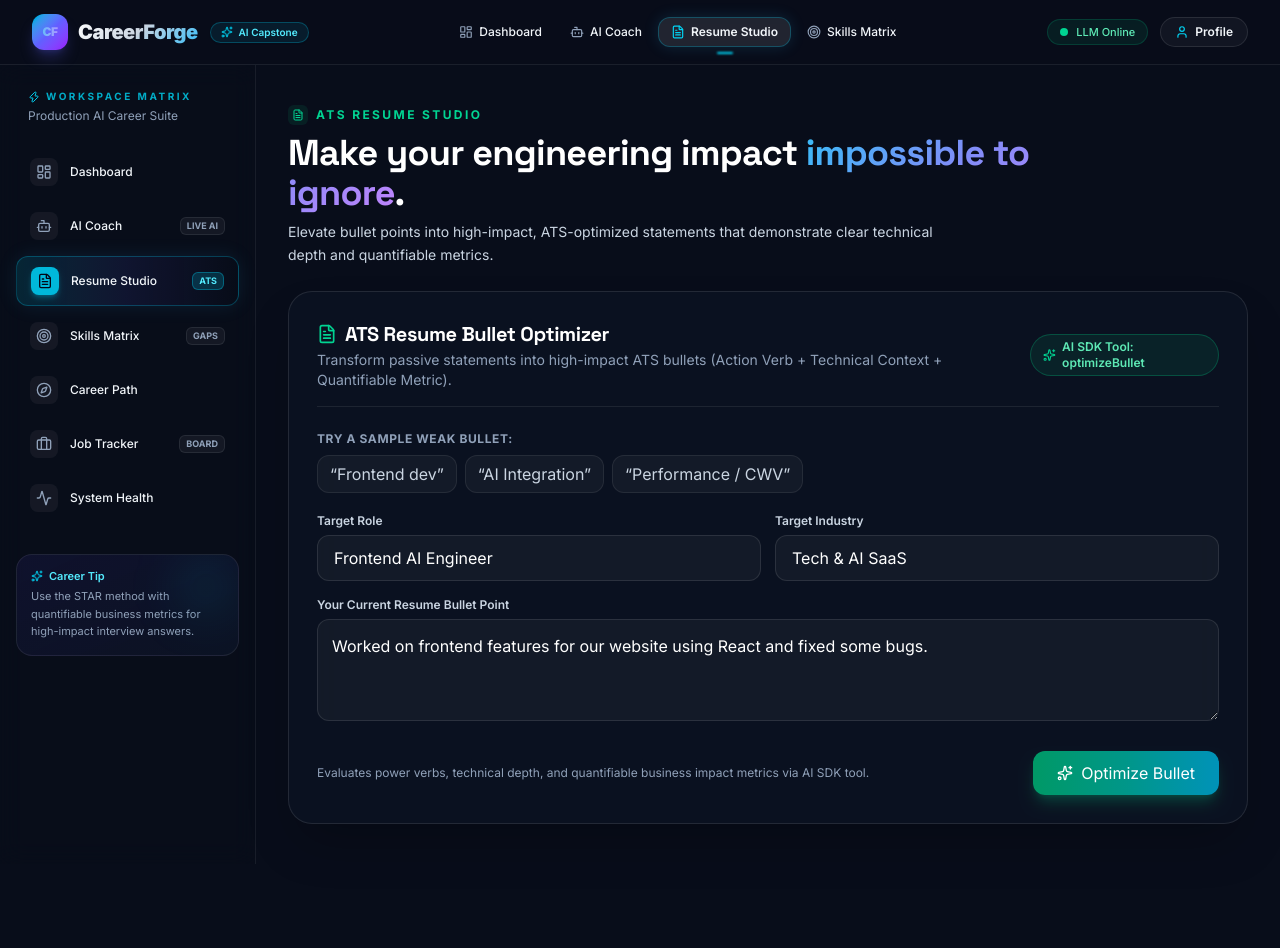
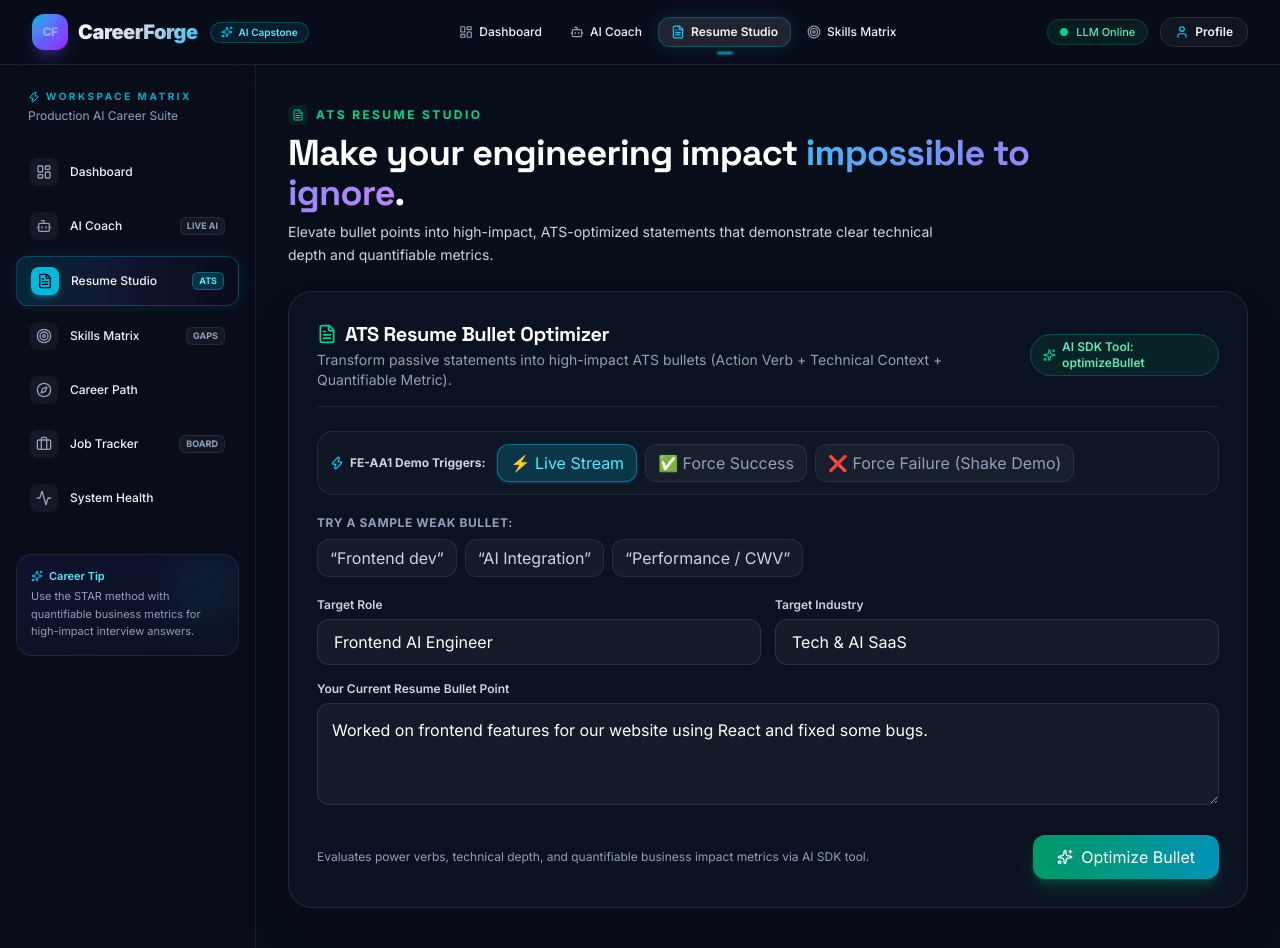
Before and after one commit to Saadiqpr/CareerForge, a Next.js app: page /resume in a window 1280 px wide. Before the commit the page ends 864 px from the top, so only its background shows below. Built offline with nearby package versions, Linux system fonts and the light colour scheme.

Commit message:
feat(resume): add FE-AA1 reviewer demo trigger controls for success and failure states

```diff
--- a/src/components/resume/ResumeOptimizer.tsx
+++ b/src/components/resume/ResumeOptimizer.tsx
@@ -45,16 +45,17 @@ export default function ResumeOptimizer() {
   const [targetRole, setTargetRole] = useState<string>("Frontend AI Engineer");
   const [industry, setIndustry] = useState<string>("Tech & AI SaaS");
 
-  // FE-07 Tool Lifecycle State Management
+  // FE-07 & FE-AA1 Tool Lifecycle & Demo Mode State Management
   const [toolState, setToolState] = useState<ToolLifecycleState>("idle");
   const [toolArgs, setToolArgs] = useState<ToolArgs | null>(null);
   const [result, setResult] = useState<OptimizedResult | null>(null);
   const [error, setError] = useState<string | null>(null);
   const [copied, setCopied] = useState<boolean>(false);
+  const [demoMode, setDemoMode] = useState<"normal" | "force-success" | "force-error">("normal");
 
   const isLoading = toolState === "input-streaming" || toolState === "input-available";
 
-  const handleOptimize = async (e?: React.FormEvent) => {
+  const handleOptimize = async (e?: React.FormEvent, forceSimulateError?: boolean) => {
     if (e) e.preventDefault();
     if (!bullet.trim()) return;
 
@@ -63,8 +64,11 @@ export default function ResumeOptimizer() {
     setToolState("input-streaming");
     setToolArgs({ bullet: bullet.trim().slice(0, Math.ceil(bullet.length / 2)), targetRole, industry });
 
+    const shouldError = forceSimulateError !== undefined ? forceSimulateError : demoMode === "force-error";
+    const endpoint = shouldError ? "/api/resume-optimize?simulateError=true" : "/api/resume-optimize";
+
     try {
-      const res = await fetch("/api/resume-optimize", {
+      const res = await fetch(endpoint, {
         method: "POST",
         headers: { "Content-Type": "application/json" },
         body: JSON.stringify({ bullet: bullet.trim(), targetRole, industry }),
@@ -148,6 +152,50 @@ export default function ResumeOptimizer() {
             <Sparkles className="h-3.5 w-3.5 text-emerald-400" />
             <span>AI SDK Tool: optimizeBullet</span>
           </span>
+        </div>
+
+        {/* FE-AA1 Reviewer Demo Trigger Controls */}
+        <div className="flex flex-wrap items-center gap-2 mb-5 p-3 rounded-2xl border border-white/[0.08] bg-white/[0.02]">
+          <span className="text-xs font-bold text-slate-300 flex items-center gap-1.5 mr-1">
+            <Zap className="h-3.5 w-3.5 text-cyan-400" />
+            <span>FE-AA1 Demo Triggers:</span>
+          </span>
+          <button
+            type="button"
+            onClick={() => setDemoMode("normal")}
+            className={`rounded-xl px-3 py-1.5 text-xs font-medium transition-all ${
+              demoMode === "normal"
+                ? "bg-cyan-500/20 border border-cyan-500/50 text-cyan-300 font-semibold shadow-sm shadow-cyan-500/20"
+                : "bg-white/[0.04] border border-white/[0.08] text-slate-400 hover:text-slate-200"
+            }`}
+          >
+            ⚡ Live Stream
+          </button>
+          <button
+            type="button"
+            onClick={() => setDemoMode("force-success")}
+            className={`rounded-xl px-3 py-1.5 text-xs font-medium transition-all ${
+              demoMode === "force-success"
+                ? "bg-emerald-500/20 border border-emerald-500/50 text-emerald-300 font-semibold shadow-sm shadow-emerald-500/20"
+                : "bg-white/[0.04] border border-white/[0.08] text-slate-400 hover:text-slate-200"
+            }`}
+          >
+            ✅ Force Success
+          </button>
+          <button
+            type="button"
+            onClick={() => {
+              setDemoMode("force-error");
+              handleOptimize(undefined, true);
+            }}
+            className={`rounded-xl px-3 py-1.5 text-xs font-medium transition-all ${
+              demoMode === "force-error"
+                ? "bg-rose-500/20 border border-rose-500/50 text-rose-300 font-semibold shadow-sm shadow-rose-500/20"
+                : "bg-white/[0.04] border border-white/[0.08] text-slate-400 hover:text-slate-200"
+            }`}
+          >
+            ❌ Force Failure (Shake Demo)
+          </button>
         </div>
 
         {/* Preset Sample Prompts */}
@@ -340,7 +388,7 @@ export default function ResumeOptimizer() {
       {toolState === "output-error" && (
         <div
           data-testid="tool-state-output-error"
-          className="rounded-3xl border border-rose-500/40 bg-rose-950/30 backdrop-blur-xl p-5 sm:p-6 shadow-2xl space-y-4"
+          className="rounded-3xl border border-rose-500/40 bg-rose-950/30 backdrop-blur-xl p-5 sm:p-6 shadow-2xl space-y-4 animate-button-shake motion-reduce:animate-none"
           role="alert"
         >
           <div className="flex items-center justify-between border-b border-rose-500/20 pb-3">
@@ -362,7 +410,7 @@ export default function ResumeOptimizer() {
           <div className="flex items-center justify-end pt-1">
             <Button
               type="button"
-              onClick={() => handleOptimize()}
+              onClick={() => handleOptimize(undefined, false)}
               className="gap-2 bg-rose-600 hover:bg-rose-500 text-white font-bold text-xs px-4 h-9 rounded-xl shadow-lg shadow-rose-500/20 animate-button-shake motion-reduce:animate-none"
             >
               <RotateCcw className="h-3.5 w-3.5" />
```
Also changed, not shown: 1 other file (tests, documents, lock files or other folders).
